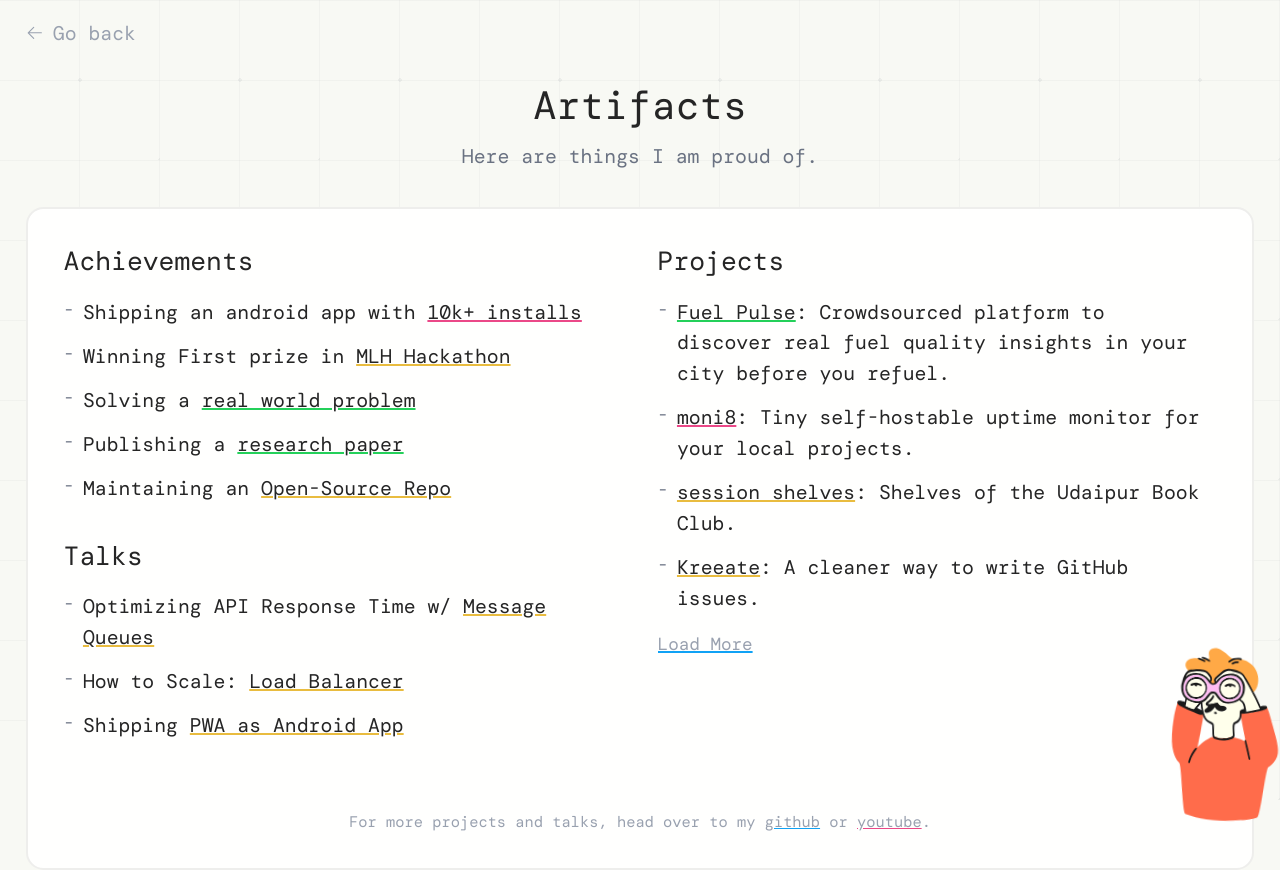
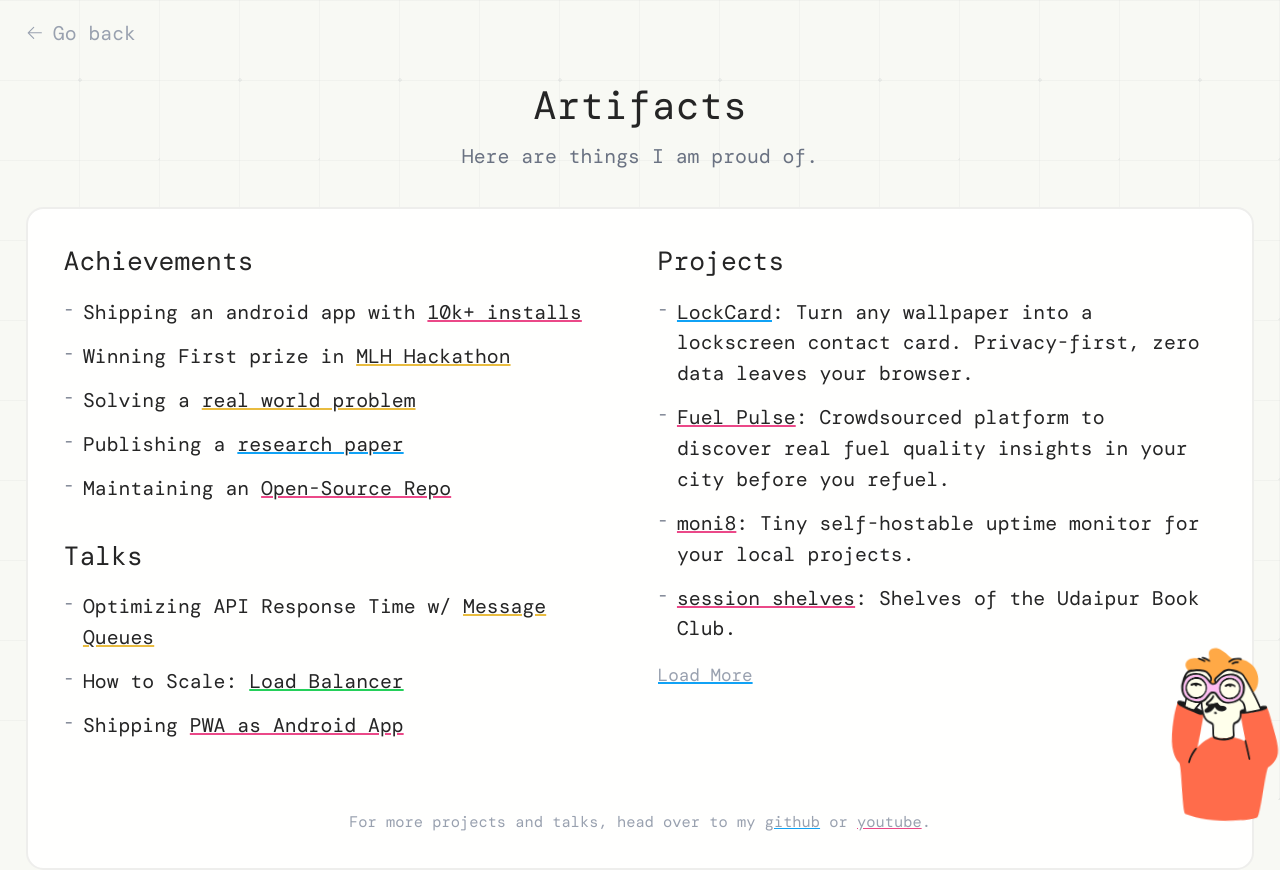
Before and after one commit to Logan1x/Logan1x.github.io, a React (Vite) app: page /artifacts in a window 1280 px wide. Shown: the top 870 px of the page. Built offline with nearby package versions, Linux system fonts and the light colour scheme; a web font is replaced by a local one.

Commit message:
add lockcard to projects

```diff
--- a/src/data/projects.ts
+++ b/src/data/projects.ts
@@ -1,4 +1,18 @@
 export const projects = [
+  {
+    title:
+      "[LockCard]: Turn any wallpaper into a lockscreen contact card. Privacy-first, zero data leaves your browser.",
+    links: [
+      {
+        text: "LockCard",
+        link: "https://lockcard.khushal.work",
+      },
+      {
+        text: "Repo",
+        link: "https://github.com/Logan1x/lockcard",
+      },
+    ],
+  },
   {
     title:
       "[Fuel Pulse]: Crowdsourced platform to discover real fuel quality insights in your city before you refuel.",
```
